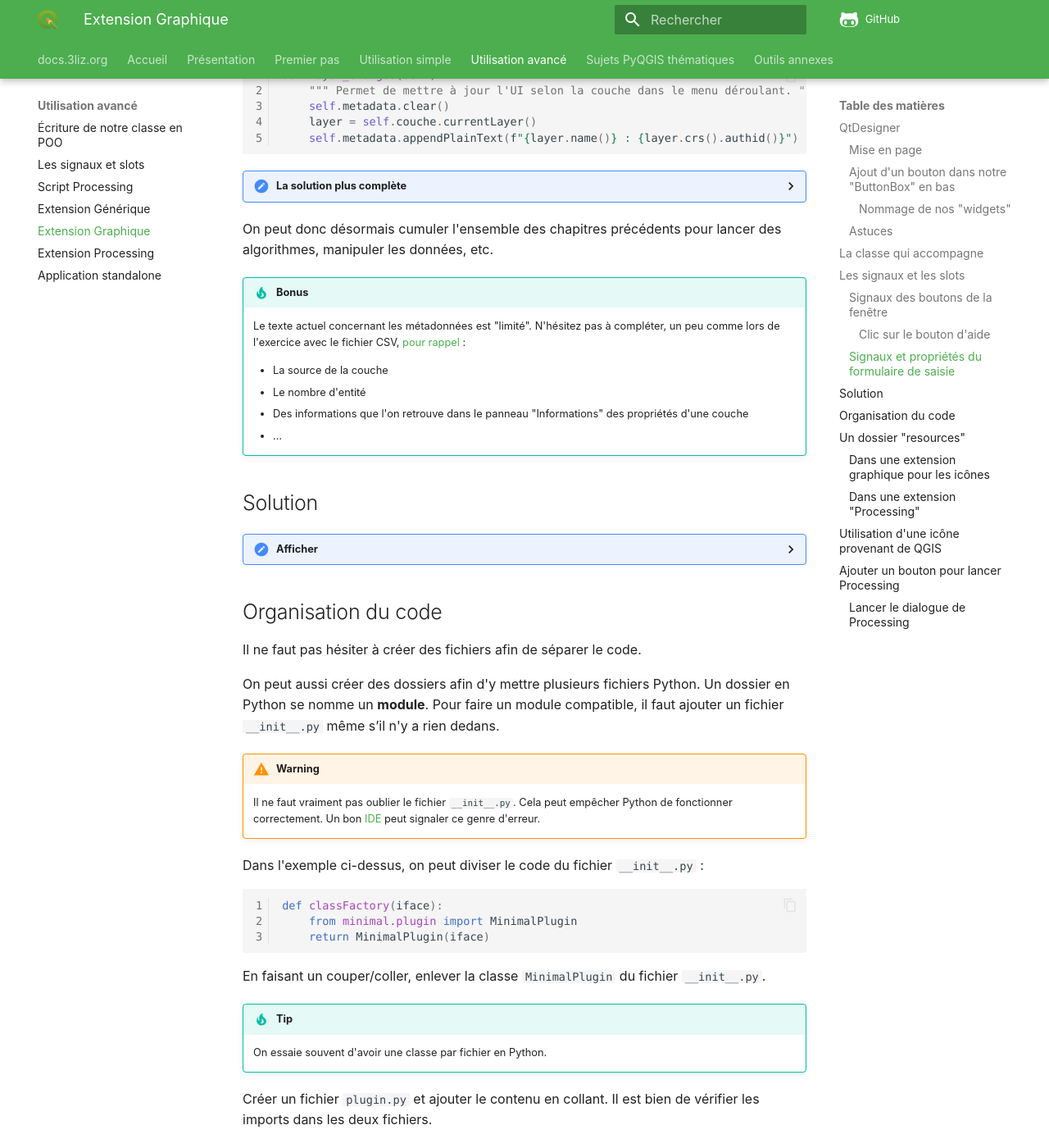
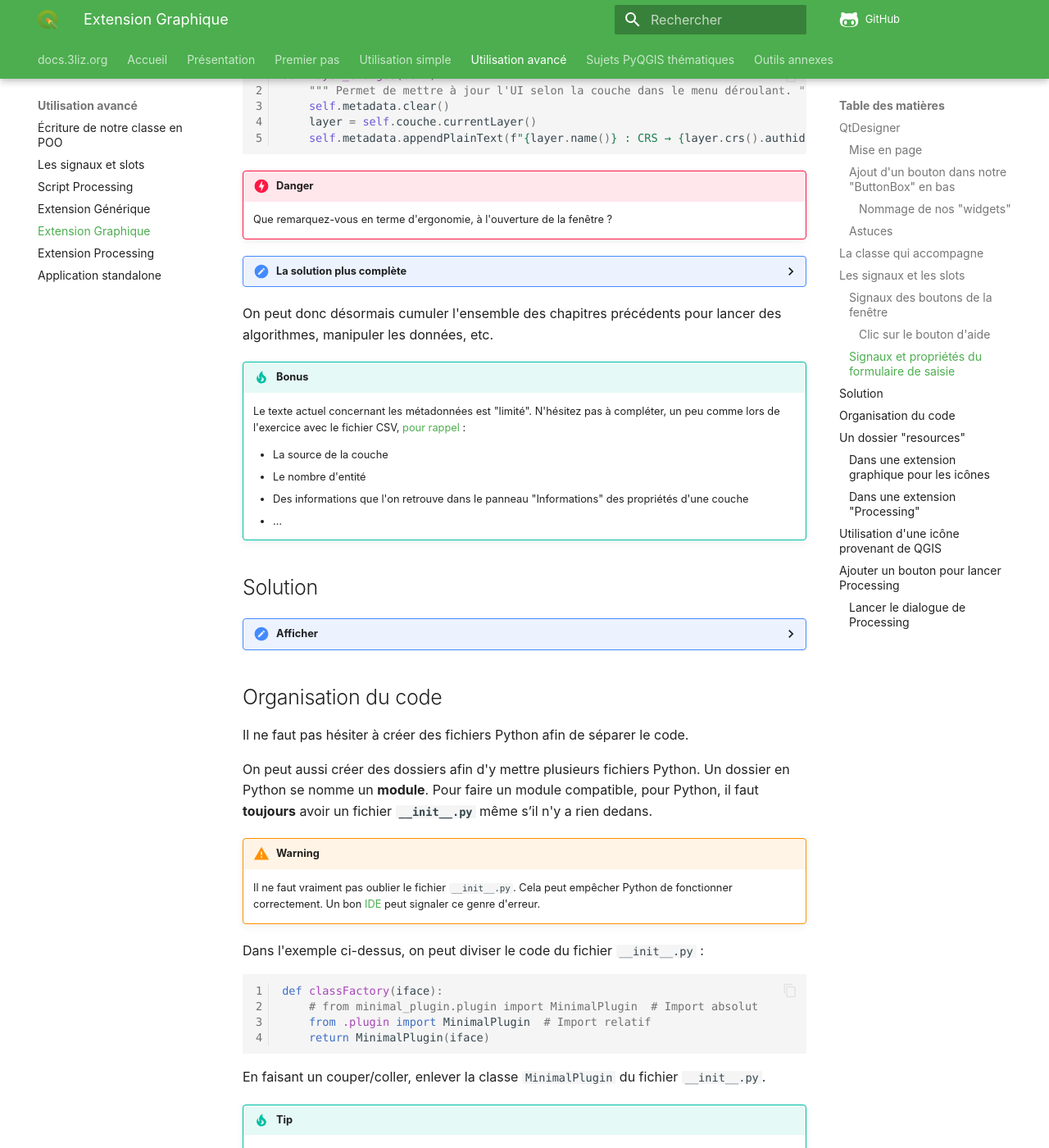
Before and after one commit to 3liz/formation-pyqgis, an MkDocs documentation site: the page built from docs/extension-graphique.md, in a window 1280 px wide and 1400 px high, scrolled down 5268 px. Shown: the whole window at 82% size. Built offline with MkDocs 1.6.1 and Material for MkDocs 9.7.7, drawn with Linux system fonts in a browser that asks for light colours; nearby versions of some CDN libraries; comment, search, counter and statistics services are not loaded.

Commit message:
Update extension graphique

````diff
--- a/docs/extension-graphique.md
+++ b/docs/extension-graphique.md
@@ -183,14 +183,17 @@ def layer_changed(self):
     """ Permet de mettre à jour l'UI selon la couche dans le menu déroulant. """
     self.metadata.clear()
     layer = self.couche.currentLayer()
-    self.metadata.appendPlainText(f"{layer.name()} : {layer.crs().authid()}")
+    self.metadata.appendPlainText(f"{layer.name()} : CRS → {layer.crs().authid()}")
 ```
+
+!!! danger
+    Que remarquez-vous en terme d'ergonomie, à l'ouverture de la fenêtre ?
 
 ??? "La solution plus complète"
     ```python
     layer = self.couche.currentLayer()
     if layer:
-        self.metadata.appendPlainText(f"{layer.name()} : {layer.crs().authid()}")
+        self.metadata.appendPlainText(f"{layer.name()} : CRS → {layer.crs().authid()}")
     else:
         self.metadata.appendPlainText("Pas de couche")
     ```
@@ -251,7 +256,7 @@ données, etc.
             self.metadata.clear()
             layer = self.couche.currentLayer()
             if layer:
-                self.metadata.appendPlainText(f"{layer.name()} : {layer.crs().authid()}")
+                self.metadata.appendPlainText(f"{layer.name()} : CRS → {layer.crs().authid()}")
             else:
                 self.metadata.appendPlainText("Pas de couche")
 
@@ -259,11 +264,11 @@ données, etc.
 
 ## Organisation du code
 
-Il ne faut pas hésiter à créer des fichiers afin de séparer le code.
+Il ne faut pas hésiter à créer des fichiers Python afin de séparer le code.
 
 On peut aussi créer des dossiers afin d'y mettre plusieurs fichiers Python. Un dossier en Python se nomme un
-**module**. Pour faire un module compatible, il faut ajouter un fichier `__init__.py` même s’il n'y a rien
-dedans.
+**module**. Pour faire un module compatible, pour Python, il faut **toujours** avoir un fichier
+**`__init__.py`** même s’il n'y a rien dedans.
 
 !!! warning
     Il ne faut vraiment pas oublier le fichier `__init__.py`. Cela peut empêcher Python de fonctionner
@@ -273,7 +278,8 @@ Dans l'exemple ci-dessus, on peut diviser le code du fichier `__init__.py` :
 
 ```python
 def classFactory(iface):
-    from minimal.plugin import MinimalPlugin
+    # from minimal_plugin.plugin import MinimalPlugin  # Import absolut
+    from .plugin import MinimalPlugin  # Import relatif
     return MinimalPlugin(iface)
 ```
 
@@ -310,6 +316,7 @@ def resources_path(*args) -> Path:
 
 # On peut ajouter ici une méthode qui charge un fichier UI qui se trouve dans le dossier "UI"
 # et retourne la classe directement.
+
 ```
 
 On peut ensuite créer un dossier `resources` puis `icons` afin d'y déplacer un fichier PNG, JPG, SVG.
````
Also changed, not shown: other parts of docs/extension-graphique.md (+2 -0 lines).
